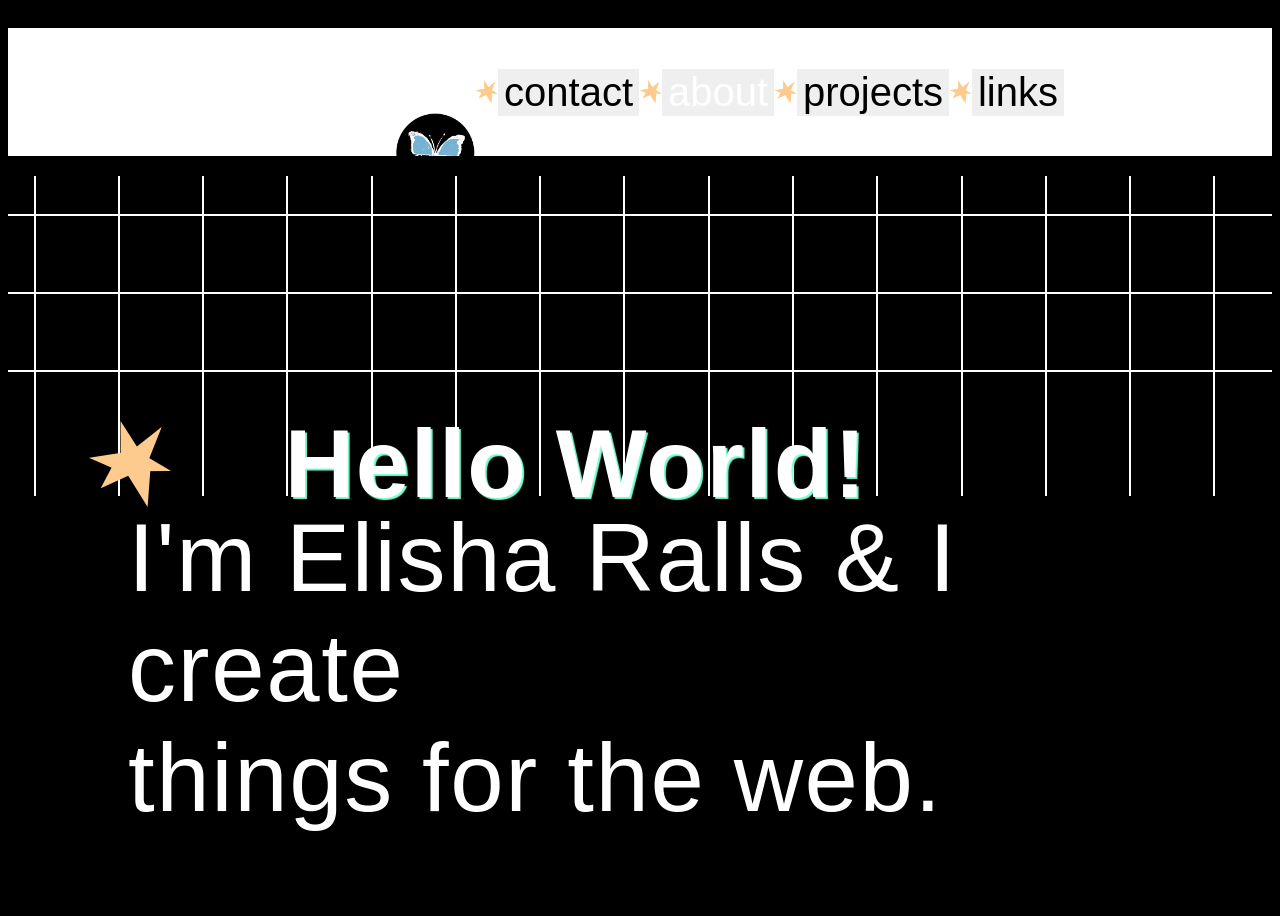
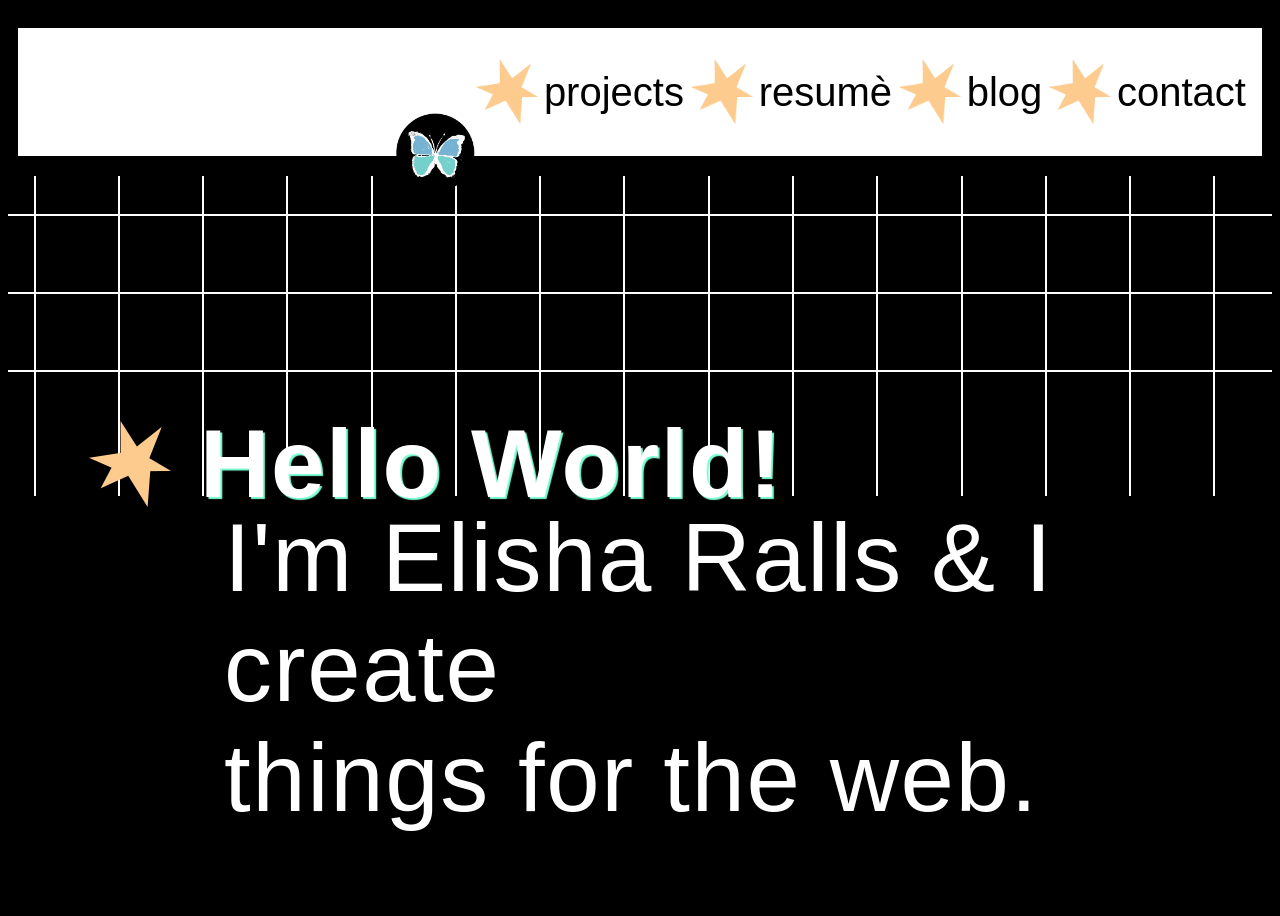
Before and after one commit to elisharalls/elisharalls.github.io, a plain HTML site: page index.html in a window 1280 px wide. Drawn offline with Linux system fonts and the light colour scheme.

Commit message:
Update H1/2 + icons

```diff
--- a/index.html
+++ b/index.html
@@ -28,17 +28,17 @@
 
       <img id="butterfly" alt="butterfly-icon" src="/:docs/:assets/io-icon.png">
 
-      <div class="hidden-mobile"><img id="small-icon" alt="star icon" src="/:docs/:assets/star.png"></div>
-      <button href="#" class="hidden-mobile" id="contact">contact</button>
-
-      <div class="hidden-mobile"><img id="small-icon" alt="star icon" src="/:docs/:assets/star.png"></div>
-      <button href="#" class="hidden-mobile" id="about">about</button>
-
-      <div class="hidden-mobile"><img id="small-icon" alt="star icon" src="/:docs/:assets/star.png"></div>
+      <div class="hidden-mobile" id="small-icon"><img alt="star icon" src="/:docs/:assets/star.png"></div>
       <button href="#" class="hidden-mobile" id="projects">projects</button>
 
-      <div class="hidden-mobile"><img id="small-icon" alt="star icon" src="/:docs/:assets/star.png"></div>
-      <button href="#" class="hidden-mobile" id="links">links</button>
+      <div class="hidden-mobile" id="small-icon"><img alt="star icon" src="/:docs/:assets/star.png"></div>
+      <button href="#" class="hidden-mobile" id="resumè">resumè</button>
+
+      <div class="hidden-mobile" id="small-icon"><img alt="star icon" src="/:docs/:assets/star.png"></div>
+      <button href="#" class="hidden-mobile" id="blog">blog</button>
+
+      <div class="hidden-mobile" id="small-icon"><img alt="star icon" src="/:docs/:assets/star.png"></div>
+      <button href="#" class="hidden-mobile" id="contact">contact</button>
 
        <!--burger bar MOBILE ONLY-->
      <div class="hidden-desktop" class="burger-menu active">
@@ -79,9 +79,10 @@
   <div><img id="portrait" alt="portrait" src="#"></div>
   <div id="blank"></div>
 </div>
+
 <!--star icon and heading text DESKTOP-->
 <div class="row" id="heading">
-  <div class="col-3"><img id="icon" alt="star icon" src="/:docs/:assets/star.png"></div>
+  <div class="col-3" id="icon"><img alt="icon" src="/:docs/:assets/star.png"></div>
   <div class="col-12"><h1>Hello World!</h1></div>
 </div>
 <div class="row" id="heading">
--- a/style.css
+++ b/style.css
@@ -85,8 +85,9 @@
     text-align: center;
     align-items: center;
     height: 16vh;
-    overflow: hidden;
-    margin: 20px 0px 20px 0px;
+    overflow:visible;
+    margin: 20px 10px 20px 10px;
+    padding: 20px 10px 20px 10px;
   }
 }
 
@@ -155,6 +156,7 @@ opacity: 0;
     color: black;
     font-size: 2vh;
     border: none;
+    background-color: white;
   }
 }
 
@@ -166,7 +168,7 @@ opacity: 0;
     color: black;
     font-size: 5vh;
     border: none;
-    background-color: none;
+    background-color: white;
   }
   #small-icon {
     max-height: 3vh;
@@ -204,12 +206,11 @@ margin-left:30%;
 
   @media only screen and (min-width: 992px)/*desktop*/ {
   #butterfly {
-      position:unset;
+      position:relative;
       justify-items: left;
       min-width: 5vh;
       max-width: 10vh;
       z-index: 1;
-
       }
     }
 
@@ -323,10 +324,18 @@ h2 {
     }
     #icon {
       max-width: 14vh;
-      min-width: 10vh;
-      position: relative;
+      min-width: 14vh;
+      position:sticky;
       margin-left: 5vh;
     }
+
+    #blank {      /*needed??*/
+      max-width: 14vh;
+      min-width: 14vh;
+      position:sticky;
+      margin-left: 5vh;
+    }
+
       h2 {
         color: white;
         font-family: Arial, Helvetica, sans-serif;
```
